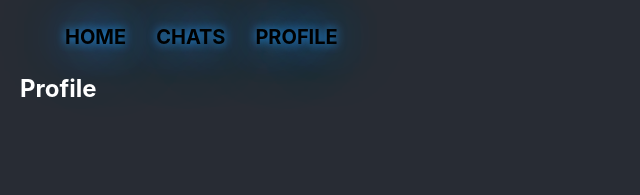
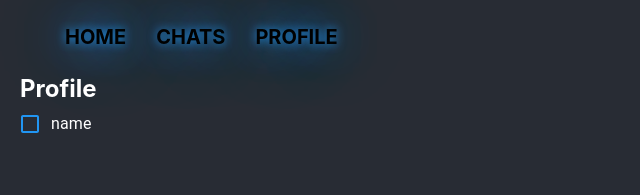
Before and after one commit to Galand33rus/react.js, a React (Create React App) app: page /profile in a window 1280 px wide. Shown: the top 195 px of the page, without its empty margins (0-640 px from the left). Built offline with nearby package versions, Linux system fonts and the light colour scheme.

Commit message:
homework5

```diff
--- a/package.json
+++ b/package.json
@@ -13,8 +13,10 @@
     "node-sass": "^6.0.1",
     "react": "^17.0.2",
     "react-dom": "^17.0.2",
+    "react-redux": "^7.2.6",
     "react-router-dom": "^6.0.1",
     "react-scripts": "4.0.3",
+    "redux": "^4.1.2",
     "uuid": "^8.3.2",
     "web-vitals": "^1.1.2"
   },
--- a/src/App.js
+++ b/src/App.js
@@ -1,12 +1,15 @@
 import React from "react";
 import {BrowserRouter, Link} from "react-router-dom";
 import {Router} from "./components/Router/Router"
+import {Provider} from "react-redux";
+import {store} from "./store";
 import "./App.scss";
 
 function App() {
 
   return (
-    <div className="App">
+    <Provider store={store}>
+      <div className="App">
         <BrowserRouter>
           <header className="App-header">
             <ul className="Navigate">
@@ -25,7 +28,8 @@ function App() {
             <Router />
           </main>
         </BrowserRouter>
-    </div>
+      </div>
+    </Provider>
   );
 }
 
--- a/src/components/Chat/Chat.js
+++ b/src/components/Chat/Chat.js
@@ -44,7 +44,7 @@ export const Chat = () => {
   };
 
   const initialStateMessageList = (chatList) => {
-    if(Object.keys(messageList).length === 0){
+    if (Object.keys(messageList).length === 0) {
       for (let i = 0; i < chatList.length; i++) {
         setMessageList((messageList) => ({
           ...messageList,
@@ -77,10 +77,9 @@ export const Chat = () => {
     return () => clearTimeout(timer)
   }, [messageList[chatId]]);
 
-  // if (!chatList[chatId]) {
-  //   return <Navigate replace to="/chat" />;
-  //   // navigate("/chat")
-  // }
+  if (chatId && !(chatId in messageList)) {
+    return <Navigate replace to="/chat"/>;
+  }
 
   return (
     <div className="chat">
--- a/src/components/Profile/Profile.js
+++ b/src/components/Profile/Profile.js
@@ -1,9 +1,26 @@
 import React from "react";
+import {useDispatch, useSelector} from "react-redux";
+import {toggleCheckbox} from "../../store/profile/action";
+import {Checkbox, FormControlLabel, FormGroup,} from "@mui/material";
 
 export const Profile = () => {
+  const checkboxValue = useSelector((state) => state.checkbox);
+  const name = useSelector((state) => state.name);
+  const dispatch = useDispatch();
+
+  const handleChange = () => {
+    dispatch(toggleCheckbox)
+  };
+
   return (
     <div>
       <h2>Profile</h2>
+      <FormGroup>
+        <FormControlLabel control={<Checkbox
+          checked={checkboxValue}
+          onChange={handleChange}
+          style ={{color: "#2196f3"}}/>} label={name}/>
+      </FormGroup>
     </div>
   );
 };
--- /dev/null
+++ b/src/store/index.js
@@ -0,0 +1,7 @@
+import {createStore} from "redux";
+import {profileReducer} from "./profile/reducer";
+
+export const store = createStore(
+  profileReducer,
+  window.__REDUX_DEVTOOLS_EXTENSION__ && window.__REDUX_DEVTOOLS_EXTENSION__()
+);
--- /dev/null
+++ b/src/store/profile/action.js
@@ -0,0 +1,5 @@
+export const TOGGLE_CHECKBOX = "PROFILE::TOGGLE_CHECKBOX";
+
+export const toggleCheckbox = {
+  type: TOGGLE_CHECKBOX,
+};
--- /dev/null
+++ b/src/store/profile/reducer.js
@@ -0,0 +1,18 @@
+import {TOGGLE_CHECKBOX} from "./action";
+
+const initialState = {
+  checkbox: false,
+  name: 'name',
+}
+
+export const profileReducer = (state = initialState, action) => {
+  switch (action.type) {
+    case TOGGLE_CHECKBOX:
+      return {
+        ...state,
+        checkbox: !state.checkbox
+      }
+    default:
+      return state
+  }
+};
```
Also changed, not shown: 1 other file (tests, documents, lock files or other folders).
